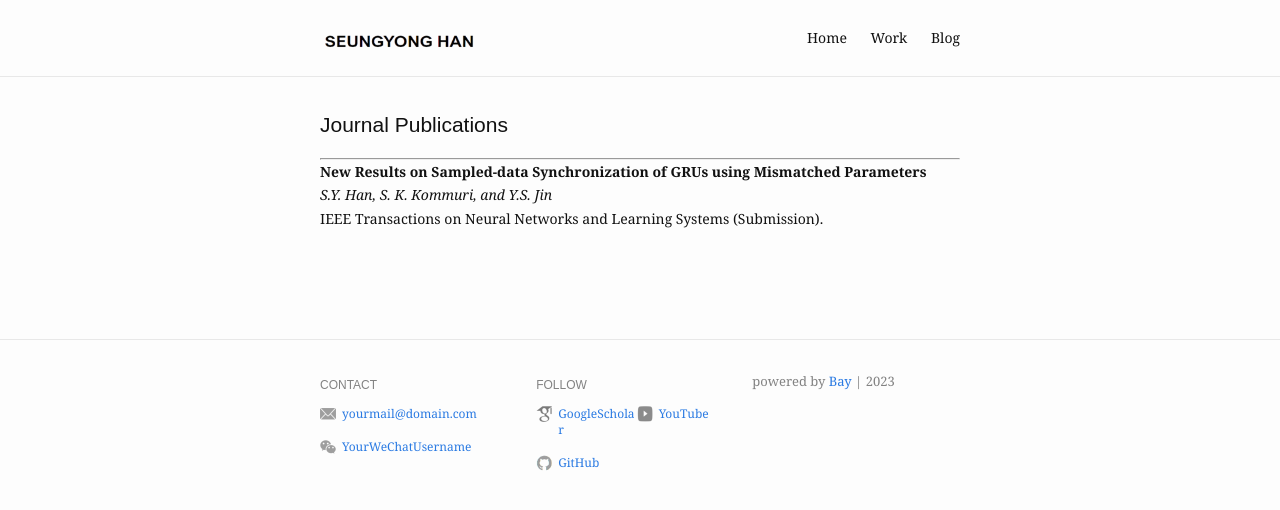
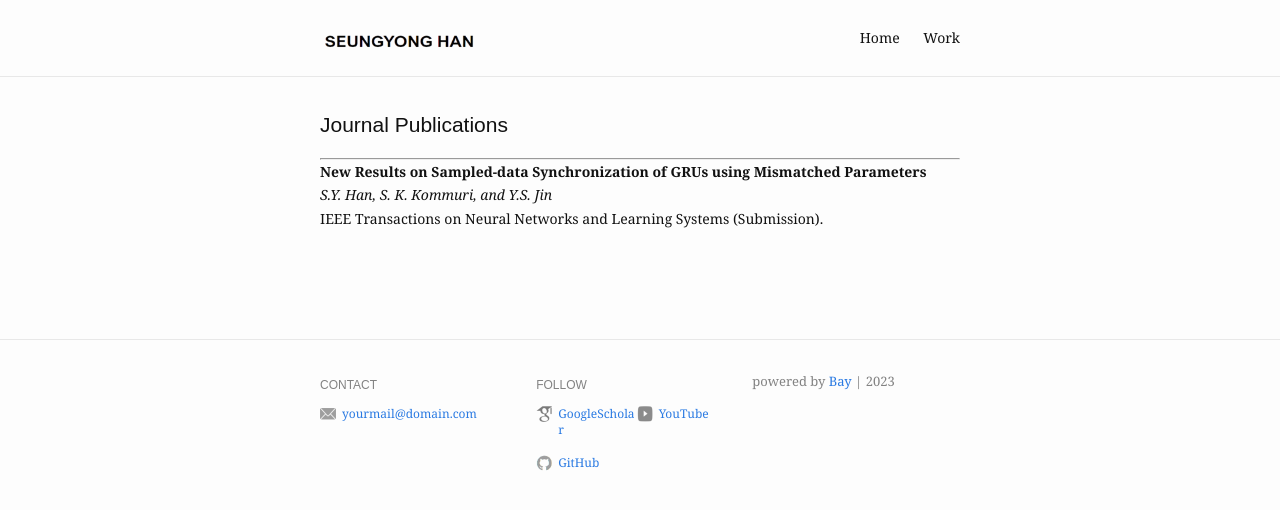
Before and after one commit to seungyong-han/seungyong-han.github.io, a Jekyll site: the page built from publication.md, in a window 1280 px wide. Shown: the top 510 px of the page. Built offline with Jekyll 4.4.1, drawn with Linux system fonts in a browser that asks for light colours.

Commit message:
Update _config.yml

```diff
--- a/_config.yml
+++ b/_config.yml
@@ -14,7 +14,6 @@ header:
     - name: Home
       slug: /
     - name: Work
-    - name: Blog
 
 footer:
   show_powered_by: true
@@ -22,9 +21,6 @@ footer:
     - name: Email
       value: yourmail@domain.com
       link: mailto:yourmail@domain.com
-    - name: WeChat
-      value: YourWeChatUsername
-      link: "#"
 
   follow:
     - name: GoogleScholar
```
